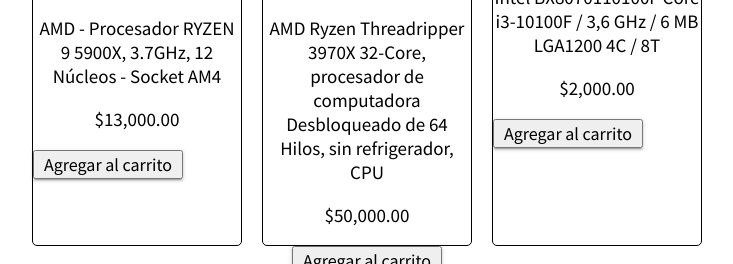
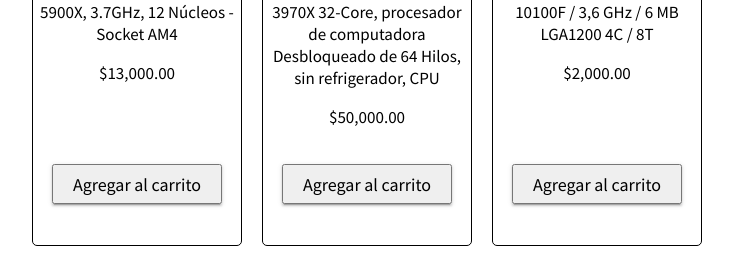
Before and after one commit to duiok/Proyecto2021, a PHP site: page /html/procesadores.html in a window 1280 px wide. Shown: the part 739-1003 px from the top of the page, without its empty margins (283-1016 px from the left). Run offline with PHP 8.4, Linux system fonts and the light colour scheme; some web fonts are replaced.

Commit message:
Mejore el diseño de la pagina principal y mejore el responsive

```diff
--- a/css/estilo1.css
+++ b/css/estilo1.css
@@ -28,6 +28,13 @@ h2{
     flex-wrap: wrap;
 }
 
+.imagen{
+    height: 125px;
+}
+.descripcion{
+    height: 170px;
+}
+
 .producto{
     margin: 10px;
     border: 1px solid;
@@ -41,23 +48,26 @@ h2{
 .nombre{
     /*font-family: ;*/
     text-align: center;
-    font-size: 19px;
+    font-size: 17px;
 }
 .precio{
     /*font-family: ;*/
     text-align: center;
-    font-size: 19px;
+    font-size: 17px;
 }
 
 .agregar{
     display: flex;
     bottom: 5px;
+    margin: 15px 0;
 }
 .agregar-carrito{
     text-align: center;
     display: inline-block;
-    width: 150px;
+    width: 170px;
+    height: 40px;
     font-size: 18px;
+    /* font-weight: bold; */
     box-shadow: 0 3px 1px -2px rgba(0, 0, 0, 0.2),
     0 2px 2px 0 rgba(0, 0, 0, 0.14),
     0 1px 5px 0 rgba(0, 0, 0, 0.12);
@@ -78,8 +88,24 @@ h2{
     font-size: 22px;
   }
 
+  @media screen and (max-width: 1023px){
+      .other_products{
+          width: 100%;
+          justify-content: space-around;
+      }
+  }
+
   @media screen and (max-width: 769px){
     .bur-button{
         display: block;
     }
+
+    .products{
+        width: auto;
+    }
+    .other_products{
+        width: auto;
+        flex-wrap: wrap;
+        justify-content: space-around;
+    }
   }
--- a/html/procesadores.html
+++ b/html/procesadores.html
@@ -31,8 +31,10 @@
                 </div>
                 <div class="header_section_second">
                     <div class="cuenta">
+                        <a href="/" class="entrar_cuenta">
                             <h2>Cuenta  </h2>
                             <span class="icon-user"></span>
+                        </a>
                     </div>
                     <div class="carrito">
                         <h2>Carrito</h2>
@@ -78,11 +80,11 @@
                     <div class="descripcion">
                         <p class="nombre">Procesador AMD Ryzen 3 3200G con Gráficos Radeon Vega 8, S-AM4, 3.60GHz, Quad-Core, 4MB L3</p>
                         <p class="precio">$4,000.00</p>
+                    </div>
                     <div class="agregar">
                         <button class="agregar-carrito">
                             Agregar al carrito
                         </button>
-                        </div>
                     </div>
                 </div>
                 <!-- Segundo procesador Ryzen 5-->
@@ -93,6 +95,8 @@
                     <div class="descripcion">
                         <p class="nombre">Procesador AMD RYZEN 5 3500X 3.6ghz Base, 4.1 GHz Max Boost, 6 Núcleos Socket Am4</p>
                         <p class="precio">$4,500.00</p>
+                    </div>
+                    <div class="agregar">
                         <button class="agregar-carrito">
                             Agregar al carrito
                         </button>
@@ -106,6 +110,8 @@
                     <div class="descripcion">
                         <p class="nombre">Procesador AMD RYZEN 7 3700X 8 Cores 3.6Ghz Socket AM4</p>
                         <p class="precio">$8,300.00</p>
+                    </div>
+                    <div class="agregar">
                         <button class="agregar-carrito">
                             Agregar al carrito
                         </button>
@@ -119,6 +125,8 @@
                     <div class="descripcion">
                         <p class="nombre">AMD - Procesador RYZEN 9 5900X, 3.7GHz, 12 Núcleos - Socket AM4</p>
                         <p class="precio">$13,000.00</p>
+                    </div>
+                    <div class="agregar">
                         <button class="agregar-carrito">
                             Agregar al carrito
                         </button>
@@ -132,21 +140,23 @@
                     <div class="descripcion">
                         <p class="nombre">AMD Ryzen Threadripper 3970X 32-Core, procesador de computadora Desbloqueado de 64 Hilos, sin refrigerador, CPU</p>
                         <p class="precio">$50,000.00</p>
+                    </div>
                     <div class="agregar">
                         <button class="agregar-carrito">
                             Agregar al carrito
                         </button>
                     </div>
                 </div>
-                </div>
                 <!-- sexto procesador intel i3-->
                 <div class="producto">
                     <div class="imagen">
-                        <img src="/images/i3.png" alt="procesador" width="80%">
+                        <img src="/images/i3.png" alt="procesador" width="100%">
                     </div>
                     <div class="descripcion">
                         <p class="nombre">Intel BX8070110100F Core i3-10100F / 3,6 GHz / 6 MB LGA1200 4C / 8T</p>
                         <p class="precio">$2,000.00</p>
+                    </div>
+                    <div class="agregar">
                         <button class="agregar-carrito">
                             Agregar al carrito
                         </button>
@@ -155,11 +165,13 @@
                 <!-- septimo procesador intel i5-->
                 <div class="producto">
                     <div class="imagen">
-                        <img src="/images/i5.png" alt="procesador" width="60%">
+                        <img src="/images/i5.png" alt="procesador" width="100%">
                     </div>
                     <div class="descripcion">
                         <p class="nombre">Intel Procesador Core i5-10400 - S-1200-2.90GHz - Six-Core - 12MB Smart Cache (10ma. Generación - Comet Lake)</p>
                         <p class="precio">$4,700.00</p>
+                    </div>
+                    <div class="agregar">
                         <button class="agregar-carrito">
                             Agregar al carrito
                         </button>
@@ -168,11 +180,13 @@
                 <!-- octavo procesador intel i7-->
                 <div class="producto">
                     <div class="imagen">
-                        <img src="/images/i7.png" alt="procesador" width="75%">
+                        <img src="/images/i7.png" alt="procesador" width="100%">
                     </div>
                     <div class="descripcion">
                         <p class="nombre">Intel Procesador Core i7-10700 UHD Graphics 630 - S-1200-2.90GHz - Octa-Core - 16MB Caché - 10ma Generación</p>
                         <p class="precio">$8,300.00</p>
+                    </div>
+                    <div class="agregar">
                         <button class="agregar-carrito">
                             Agregar al carrito
                         </button>
@@ -181,11 +195,13 @@
                 <!-- noveno procesador intel i9-->
                 <div class="producto">
                     <div class="imagen">
-                        <img src="/images/i9.png" alt="procesador" width="70%">
+                        <img src="/images/i9.png" alt="procesador" width="100%">
                     </div>
                     <div class="descripcion">
                         <p class="nombre">Intel Core i9-10900K - Procesador de sobremesa (10 núcleos hasta 5,3 GHz, Desbloqueado LGA1200 (chipset Serie 400) 125 W</p>
                         <p class="precio">$15,000.00</p>
+                    </div>
+                    <div class="agregar">
                         <button class="agregar-carrito">
                             Agregar al carrito
                         </button>
@@ -214,5 +230,7 @@
             </div>
         </div>
     </footer>
+
+    <script src="../js/main.js"></script>
 </body>
 </html>
--- a/index.html
+++ b/index.html
@@ -154,5 +154,6 @@
         </div>
     </footer>
     <script src="/js/main.js"></script>
+    <script src="/js/slider.js"></script>
 </body>
 </html>
```
Also changed, not shown: css/estilos.css (+29 -1 lines), js/main.js (+0 -43 lines), js/slider.js (added, +42 -0 lines). Lines whose indentation alone changed are shown as unchanged.
